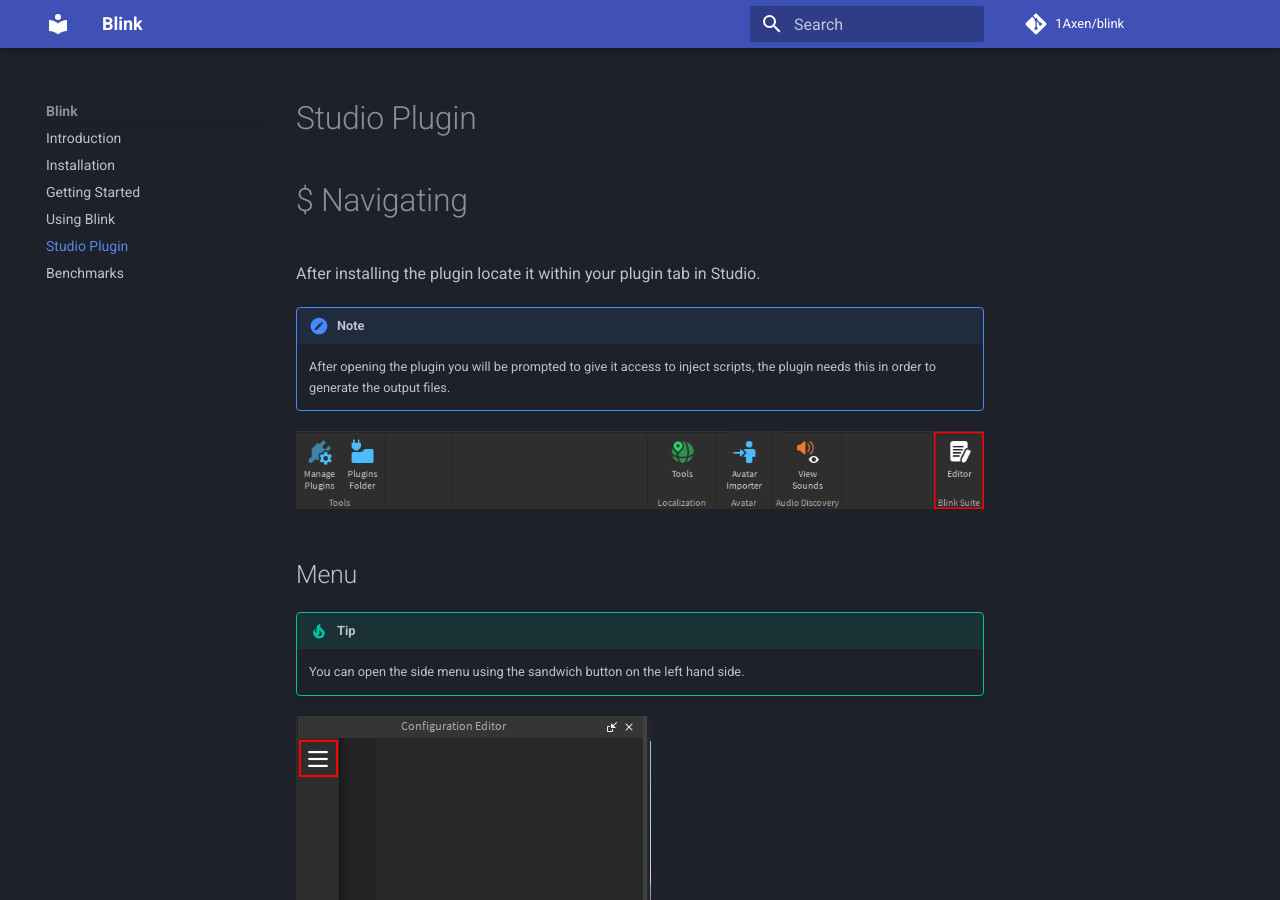
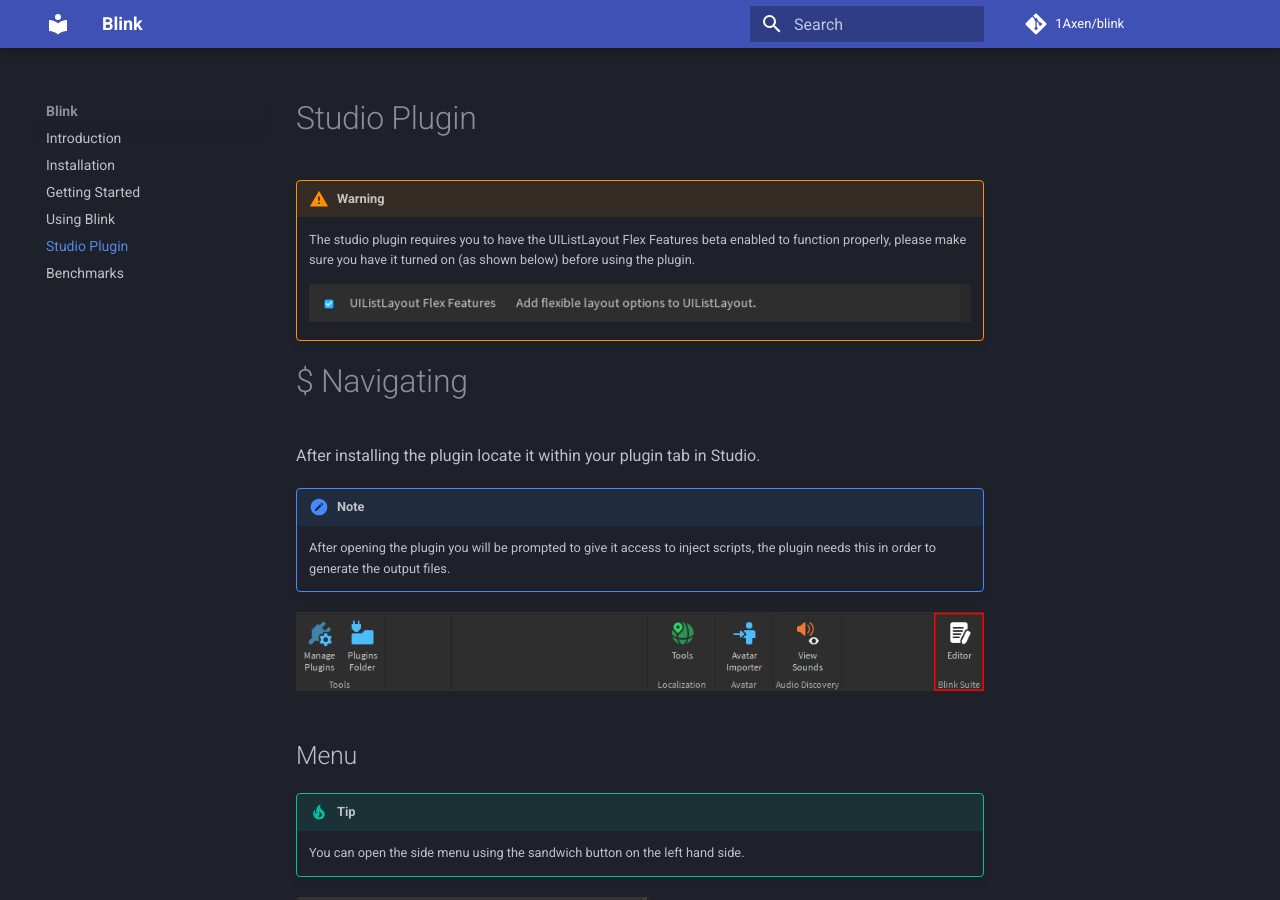
Before and after one commit to 1Axen/blink, an MkDocs documentation site: the page built from docs/Plugin.md, in a window 1280 px wide and 900 px high. Built offline with MkDocs 1.6.1 and Material for MkDocs 9.7.7, drawn with Linux system fonts in a browser that asks for light colours; comment, search, counter and statistics services are not loaded.

Commit message:
Update docs to mention necessary beta features

```diff
--- a/docs/Plugin.md
+++ b/docs/Plugin.md
@@ -1,4 +1,8 @@
 # Studio Plugin
+!!! warning
+    The studio plugin requires you to have the UIListLayout Flex Features beta enabled to function properly, please make sure you have it turned on (as shown below) before using the plugin.
+
+    <img src="../assets/BetaExample.png">
 #$ Navigating
 After installing the plugin locate it within your plugin tab in Studio.
 !!! note
```
Also changed, not shown: docs/assets/BetaExample.png (added).
